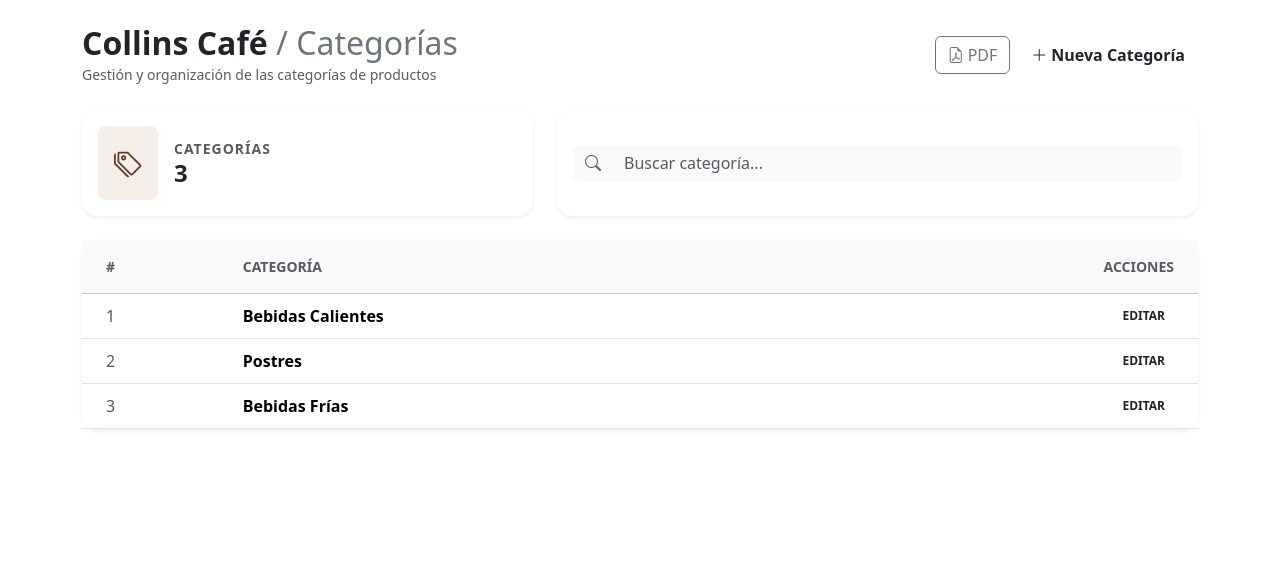
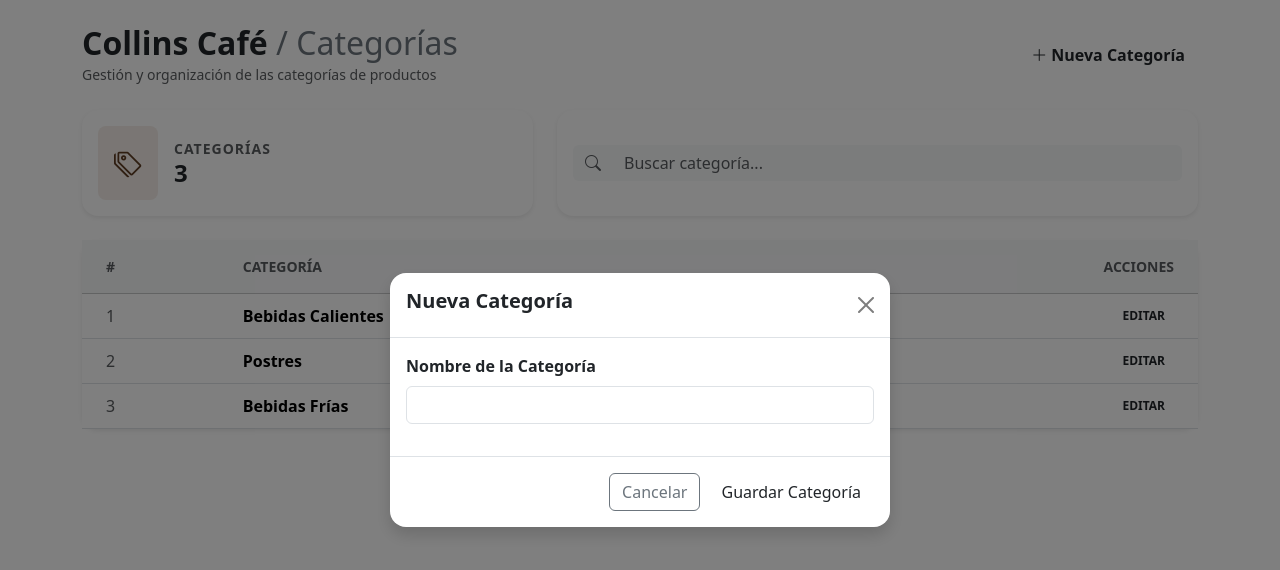
Before and after one commit to DiegoAntonioCaceresAranda/HDGrupo03-Fronted, a React (Vite) app: page / in a window 1280 px wide. Both pictures are taken after a click on the button "Nueva Categoría". Shown: the top 570 px of the page. Built offline with nearby package versions, Linux system fonts and the light colour scheme.

Commit message:
feat: added modal CategoriaForm

```diff
--- /dev/null
+++ b/src/components/Categoria/CategoriasForm.tsx
@@ -0,0 +1,19 @@
+import React from "react";
+
+const CategoriaForm = () => {
+    return (
+        <form>
+            <div className="mb-3">
+                <label className="form-label fw-bold">Nombre de la Categoría</label>
+                <input
+                    type="text"
+                    name="nombre"
+                    className="form-control"
+                    required
+                />
+            </div>
+        </form>
+    );
+}
+
+export default CategoriaForm;
--- a/src/pages/CategoriaPage.tsx
+++ b/src/pages/CategoriaPage.tsx
@@ -1,10 +1,11 @@
-import React from "react";
+import React, { useState } from "react";
 import categoriesMock from "../data/Categoria";
+import CategoriaForm from "../components/Categoria/CategoriasForm";
 
 export const Categorias = () => {
+  const [showModal, setShowModal] = useState(false);
   return (
     <div className="container mt-4">
-
       {/* Cabecera */}
       <div className="d-flex flex-column flex-md-row justify-content-between align-items-start align-items-md-center mb-4 gap-3">
         <div>
@@ -12,19 +13,15 @@ export const Categorias = () => {
             Collins Café{" "}
             <span className="text-secondary fw-normal">/ Categorías</span>
           </h2>
-
           <small className="text-muted">
             Gestión y organización de las categorías de productos
           </small>
         </div>
-
         <div>
-          <button className="btn btn-outline-secondary me-2">
-            <i className="bi bi-file-earmark-pdf me-1"></i>
-            PDF
-          </button>
-
-          <button className="btn btn-cafe fw-semibold">
+          <button
+            className="btn btn-cafe fw-semibold"
+            onClick={() => setShowModal(true)}
+          >
             <i className="bi bi-plus-lg me-1"></i>
             Nueva Categoría
           </button>
@@ -33,16 +30,13 @@ export const Categorias = () => {
 
       {/* Métricas y búsqueda */}
       <div className="row mb-4">
-
         {/* Métrica */}
         <div className="col-md-5 d-flex gap-3 mb-3 mb-md-0">
           <div className="card shadow-sm flex-fill border-0 rounded-4">
             <div className="card-body py-3 d-flex align-items-center">
-
               <div className="bg-cafe-light p-3 rounded-3 me-3 text-cafe">
                 <i className="bi bi-tags fs-3"></i>
               </div>
-
               <div>
                 <small
                   className="text-muted fw-bold d-block"
@@ -50,12 +44,8 @@ export const Categorias = () => {
                 >
                   CATEGORÍAS
                 </small>
-
-                <h4 className="mb-0 fw-bold">
-                  {categoriesMock.length}
-                </h4>
+                <h4 className="mb-0 fw-bold">{categoriesMock.length}</h4>
               </div>
-
             </div>
           </div>
         </div>
@@ -64,63 +54,40 @@ export const Categorias = () => {
         <div className="col-md-7 d-flex">
           <div className="card shadow-sm border-0 rounded-4 w-100">
             <div className="card-body py-2 d-flex align-items-center gap-3">
-
               <div className="input-group">
                 <span className="input-group-text bg-light border-0">
                   <i className="bi bi-search text-muted"></i>
                 </span>
-
                 <input
                   type="text"
                   className="form-control bg-light border-0"
                   placeholder="Buscar categoría..."
                 />
               </div>
-
             </div>
           </div>
         </div>
-
       </div>
 
       {/* Tabla */}
       <div className="card shadow-sm border-0 rounded-4">
-
         <div className="card-body p-0">
-
           <table className="table table-hover align-middle mb-0">
-
             <thead className="table-light">
               <tr>
-                <th className="py-3 ps-4 text-muted small fw-bold">
-                  #
-                </th>
-
-                <th className="py-3 text-muted small fw-bold">
-                  CATEGORÍA
-                </th>
-
+                <th className="py-3 ps-4 text-muted small fw-bold">#</th>
+                <th className="py-3 text-muted small fw-bold">CATEGORÍA</th>
                 <th className="py-3 pe-4 text-muted small fw-bold text-end">
                   ACCIONES
                 </th>
               </tr>
             </thead>
-
             <tbody>
-
               {categoriesMock.map((categoria, index) => (
                 <tr key={categoria.id}>
-
-                  <td className="ps-4 text-muted">
-                    {index + 1}
-                  </td>
-
-                  <td className="fw-semibold">
-                    {categoria.nombre}
-                  </td>
-
+                  <td className="ps-4 text-muted">{index + 1}</td>
+                  <td className="fw-semibold">{categoria.nombre}</td>
                   <td className="pe-4 text-end">
-
                     <button
                       className="btn btn-sm btn-outline-cafe text-uppercase"
                       style={{
@@ -130,20 +97,49 @@ export const Categorias = () => {
                     >
                       Editar
                     </button>
-
                   </td>
-
                 </tr>
               ))}
-
             </tbody>
-
           </table>
-
         </div>
-
       </div>
-
+      {/* Modal Nueva Categoría */}
+      {showModal && (
+        <div
+          className="modal fade show d-block"
+          tabIndex={-1}
+          style={{ backgroundColor: "rgba(0, 0, 0, 0.5)" }}
+        >
+          <div className="modal-dialog modal-dialog-centered">
+            <div className="modal-content border-0 rounded-4 shadow">
+              <div className="modal-header">
+                <h5 className="modal-tittle fw-bold">Nueva Categoría</h5>
+                <button
+                  type="button"
+                  className="btn-close"
+                  onClick={() => setShowModal(false)}
+                ></button>
+              </div>
+              <div className="modal-body">
+                <CategoriaForm />
+              </div>
+              <div className="modal-footer">
+                <button
+                  type="button"
+                  className="btn btn-outline-secondary"
+                  onClick={() => setShowModal(false)}
+                >
+                  Cancelar
+                </button>
+                <button type="button" className="btn btn-cafe">
+                  Guardar Categoría
+                </button>
+              </div>
+            </div>
+          </div>
+        </div>
+      )}
     </div>
   );
 };
```
